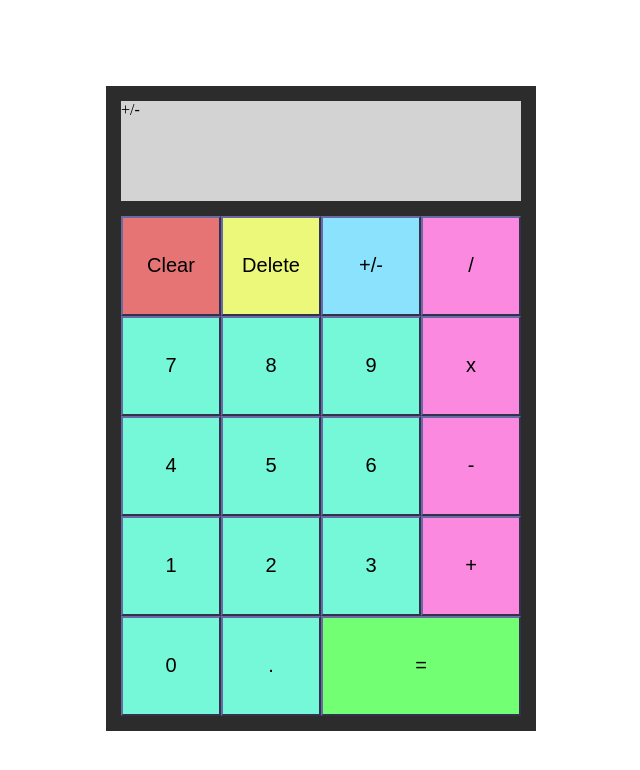
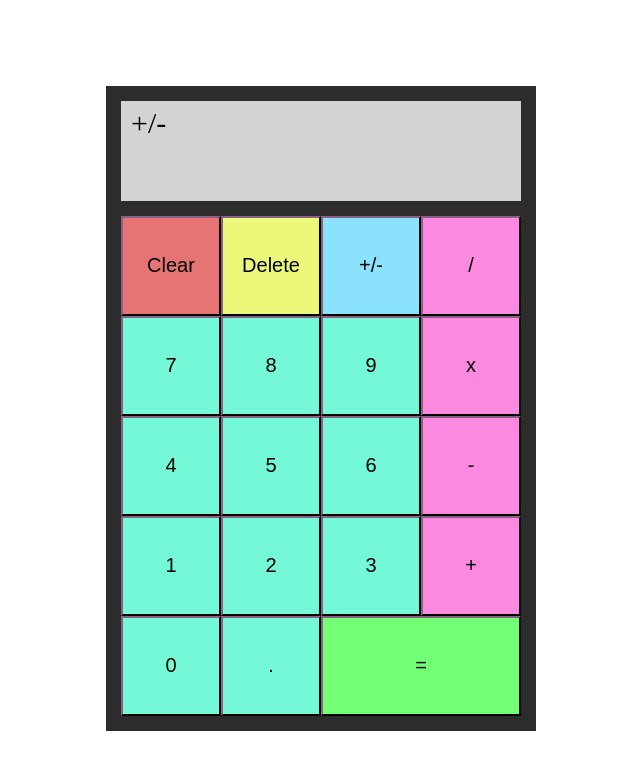
Before and after one commit to lukeledvina/calculator, a plain HTML site: page index.html in a window 1280 px wide. Both pictures are taken after a click on the button "+/-". Shown: the whole page, without its empty margins (319-959 px from the left). Drawn offline with Linux system fonts and the light colour scheme.

Commit message:
Add functionality to input negative numbers

```diff
--- a/index.html
+++ b/index.html
@@ -8,7 +8,7 @@
     </head>
     <body>
         <div class="calculator">
-            <div class="display">Enter a number:</div>
+            <div class="display"><div id="display-text">Enter a number:</div></div>
 
             <div class="button-container">
                 <button class="clear modifier">Clear</button>
--- a/script.js
+++ b/script.js
@@ -23,7 +23,7 @@ function operate(operator, a, b) {
 
 let buttonContainer = document.querySelector('.button-container');
 let calcButtons = Array.from(buttonContainer.children);
-let display = document.querySelector('.display');
+let display = document.querySelector('#display-text');
 let decimalButton = document.querySelector('.decimal');
 let firstValue = '';
 let secondValue = '';
@@ -69,6 +69,9 @@ calcButtons.forEach(element => element.addEventListener('click', () => {
     }
     else if(element.textContent === '=' && secondValue === '') {
 
+    } else if(element.textContent === '-' && calcOperation != '') {
+        secondValue += element.textContent;
+        display.textContent = secondValue;
     }
     else if(firstValue !== '' && (element.textContent === '+' || element.textContent === '-' || element.textContent === 'x' || element.textContent === '/')) {
         lastButtonPressed = false;
@@ -94,8 +97,11 @@ calcButtons.forEach(element => element.addEventListener('click', () => {
         }
     }
     else if(firstNumber) {
-        if(element.textContent === '+' || element.textContent === '-' || element.textContent === 'x' || element.textContent === '/' || element.textContent === '=') {
+        if(element.textContent === '+' || element.textContent === 'x' || element.textContent === '/' || element.textContent === '=') {
 
+        } else if(element.textContent === '-' && firstValue === '') {
+            firstValue += element.textContent;
+            display.textContent = firstValue;
         } else if(element.textContent === 'Delete') {
             display.textContent = display.textContent.slice(0, -1);
             firstValue = display.textContent;
@@ -103,8 +109,6 @@ calcButtons.forEach(element => element.addEventListener('click', () => {
         else {
             firstValue += element.textContent;
             display.textContent = firstValue;
-            console.log(firstValue);
-            console.log(firstNumber)
         }
 
     }
--- a/style.css
+++ b/style.css
@@ -42,13 +42,16 @@ body {
     text-align: center;
     background-color: rgb(117, 248, 215);
     height: 100px;
-    border-color: rgb(105, 105, 163);
+    border-color: rgb(54, 38, 52);
     font-size: 20px;
 }
 
 #equals-button {
     width: 200px;
     background-color: rgb(115, 255, 115);
+}
+#equals-button:hover {
+    background-color: rgb(173, 173, 173);
 }
 
 div .operator {
@@ -66,3 +69,14 @@ div .delete {
 div .plus-minus {
     background-color: rgb(138, 226, 253);
 }
+
+#display-text {
+    padding: 10px;
+    padding-top: 5px;
+    font-size: 30px;
+}
+
+.button-container button:hover {
+    background-color: rgb(173, 173, 173);
+    cursor: pointer;
+}
```
